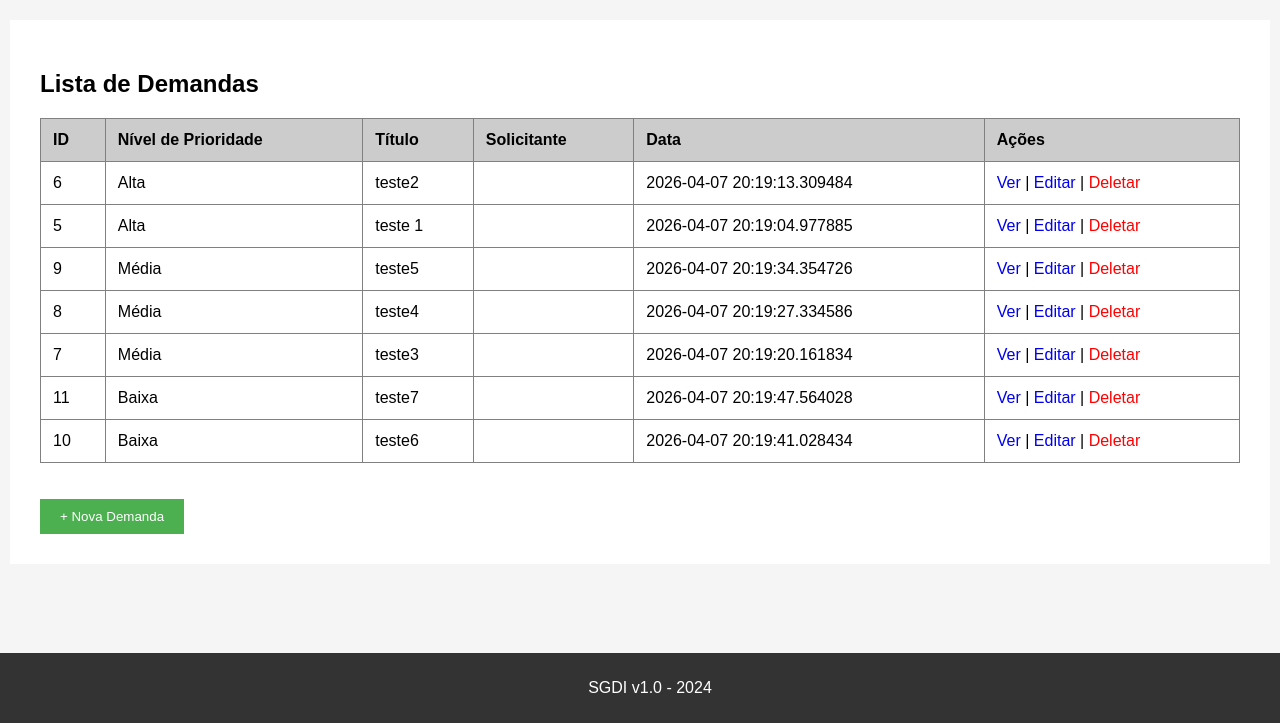
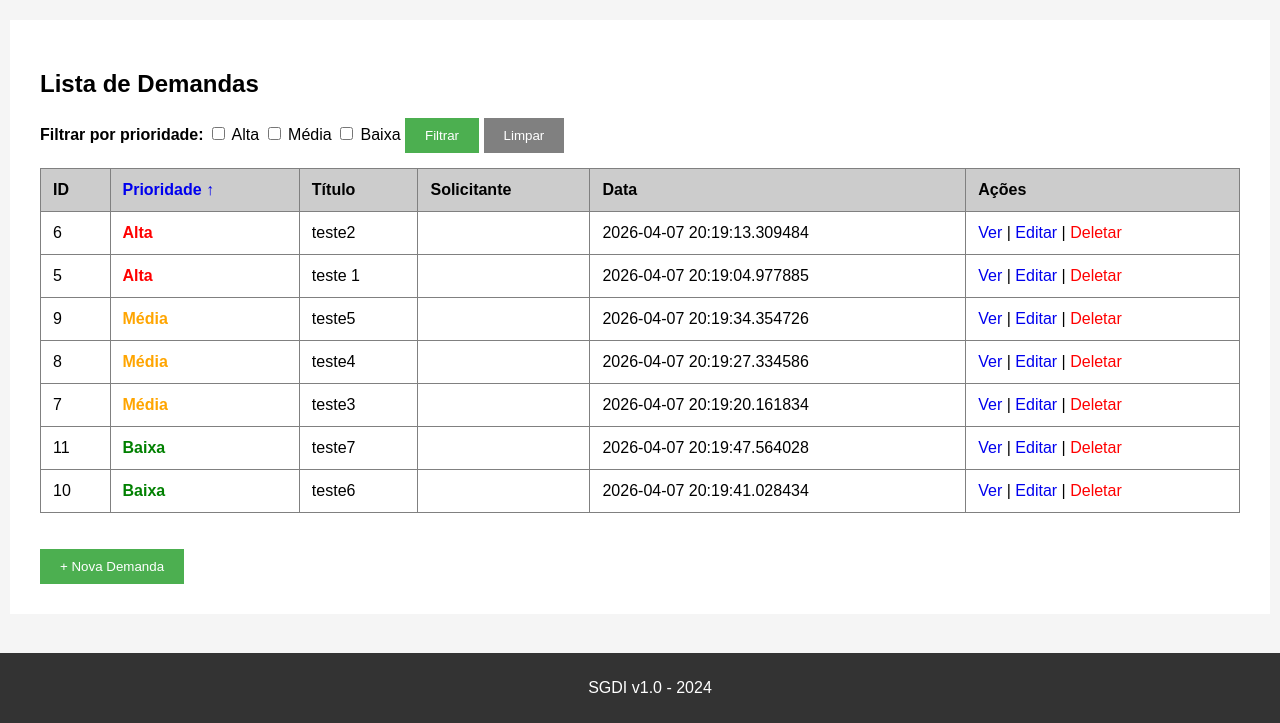
Before and after one commit to jeanlucas11/Projeto-Equipe-Cao, a Flask app: page / in a window 1280 px wide. Shown: the part 77-800 px from the top of the page. Run offline with Flask 3, Linux system fonts and the light colour scheme; data comes from the database, SQL or seed files in the repository; both versions use the stored data as it was after the commit.

Commit message:
feat: filtro múltiplo por prioridade e ordenação na listagem de demandas
- Implementado filtro por múltiplas prioridades utilizando checkbox
- Adicionado suporte a seleção combinada (Alta, Média, Baixa)
- Criado botão para limpar filtros e exibir todas as demandas
- Implementada ordenação por prioridade com alternância (asc/desc)
- Adicionada indicação visual de ordenação (↑ ↓)
- Mantido estado do filtro ao ordenar
- Tratamento de inconsistências nos dados de prioridade (lowercase)
- Melhorada usabilidade do filtro (remoção do select múltiplo)

```diff
--- a/app.py
+++ b/app.py
@@ -14,13 +14,55 @@ def get_db():
 
 @app.route('/')
 def index():
-    conn = sqlite3.connect('demandas.db')
+    # pega múltiplas prioridades selecionadas (checkbox)
+    prioridades = request.args.getlist('prioridade[]')
+
+    # pega tipo de ordenação (asc ou desc)
+    ordem = request.args.get('ordem', 'asc')
+
+    # normaliza (evita erro com Alta / alta / ALTA)
+    prioridades = [p.lower() for p in prioridades]
+
+    conn = get_db()
     cursor = conn.cursor()
-    demandas = cursor.execute(
-        'SELECT * FROM demandas ORDER BY CASE nivel_prioridade WHEN "Alta" THEN 1 WHEN "Média" THEN 2 WHEN "Baixa" THEN 3 END, data_criacao DESC'
-    ).fetchall()
+
+    # query base
+    query = "SELECT * FROM demandas"
+    params = []
+
+    # filtro por múltiplas prioridades
+    if prioridades:
+        placeholders = ','.join(['?'] * len(prioridades))
+        query += f' WHERE LOWER(nivel_prioridade) IN ({placeholders})'
+        params.extend(prioridades)
+
+    # define ordem correta (Alta → Média → Baixa)
+    order_clause = '''
+        CASE
+            WHEN LOWER(nivel_prioridade) = "alta" THEN 1
+            WHEN LOWER(nivel_prioridade) IN ("média","media") THEN 2
+            WHEN LOWER(nivel_prioridade) = "baixa" THEN 3
+            ELSE 4
+        END
+    '''
+
+    # aplica ordenação
+    if ordem == 'desc':
+        query += f' ORDER BY {order_clause} DESC, data_criacao DESC'
+    else:
+        query += f' ORDER BY {order_clause} ASC, data_criacao DESC'
+
+    # executa a query
+    demandas = cursor.execute(query, params).fetchall()
+
     conn.close()
-    return render_template('index.html', demandas=demandas)
+
+    return render_template(
+        'index.html',
+        demandas=demandas,
+        prioridades_selecionadas=request.args.getlist('prioridade[]'),
+        ordem=ordem
+    )
 
 
 @app.route('/nova_demanda', methods=['GET', 'POST'])
@@ -31,24 +73,33 @@ def nova_demanda():
         solicitante = request.form['solicitante']
         prioridade = request.form.get('prioridade')
 
+        # padroniza prioridade
+        if prioridade:
+            prioridade = prioridade.capitalize()
 
-        conn = sqlite3.connect('demandas.db')
+        conn = get_db()
         cursor = conn.cursor()
 
         cursor.execute(
-            f"INSERT INTO demandas (titulo, descricao, solicitante, data_criacao, nivel_prioridade) VALUES ('{titulo}', '{descricao}', '{solicitante}', '{datetime.now()}', '{prioridade}')")
+            '''
+            INSERT INTO demandas (titulo, descricao, solicitante, data_criacao, nivel_prioridade)
+            VALUES (?, ?, ?, ?, ?)
+            ''',
+            (titulo, descricao, solicitante, datetime.now(), prioridade)
+        )
+
         conn.commit()
         conn.close()
 
-        flash('Salvo!')
-        return redirect('/')
+        flash('Demanda salva!')
+        return redirect(url_for('index'))
 
     return render_template('nova_demanda.html')
 
 
-@app.route('/editar/<id>', methods=['GET', 'POST'])
+@app.route('/editar/<int:id>', methods=['GET', 'POST'])
 def editar(id):
-    conn = sqlite3.connect('demandas.db')
+    conn = get_db()
     cursor = conn.cursor()
 
     if request.method == 'POST':
@@ -57,71 +108,82 @@ def editar(id):
         solicitante = request.form['solicitante']
         prioridade = request.form.get('prioridade')
 
+        if prioridade:
+            prioridade = prioridade.capitalize()
+
         cursor.execute(
-            f"UPDATE demandas SET titulo='{titulo}', descricao='{descricao}', solicitante='{solicitante}', nivel_prioridade='{prioridade}' WHERE id={id}")
+            '''
+            UPDATE demandas
+            SET titulo=?, descricao=?, solicitante=?, nivel_prioridade=?
+            WHERE id=?
+            ''',
+            (titulo, descricao, solicitante, prioridade, id)
+        )
+
         conn.commit()
         conn.close()
-        return redirect('/')
+        return redirect(url_for('index'))
 
-    demanda = cursor.execute(f'SELECT * FROM demandas WHERE id={id}').fetchone()
+    demanda = cursor.execute(
+        'SELECT * FROM demandas WHERE id=?', (id,)
+    ).fetchone()
+
     conn.close()
     return render_template('editar.html', demanda=demanda)
 
 
-@app.route('/deletar/<id>')
+@app.route('/deletar/<int:id>')
 def deletar(id):
-    conn = sqlite3.connect('demandas.db')
+    conn = get_db()
     cursor = conn.cursor()
-    cursor.execute(f'DELETE FROM demandas WHERE id={id}')
+
+    cursor.execute('DELETE FROM demandas WHERE id=?', (id,))
     conn.commit()
     conn.close()
+
     flash('Deletado!')
-    return redirect('/')
+    return redirect(url_for('index'))
 
 
-@app.route('/buscar')
-def buscar():
-    termo = request.args.get('q')
-    conn = sqlite3.connect('demandas.db')
+@app.route('/detalhes/<int:id>')
+def detalhes(id):
+    conn = get_db()
     cursor = conn.cursor()
-    resultados = cursor.execute(f"SELECT * FROM demandas WHERE titulo LIKE '%{termo}%'").fetchall()
-    conn.close()
-    return render_template('index.html', demandas=resultados)
 
+    demanda = cursor.execute(
+        'SELECT * FROM demandas WHERE id=?', (id,)
+    ).fetchone()
 
-# @app.route('/admin')
-# def admin():
-#     return 'Área administrativa'
+    comentarios = cursor.execute(
+        'SELECT * FROM comentarios WHERE demanda_id=?',
+        (id,)
+    ).fetchall()
 
-@app.route('/detalhes/<id>')
-def detalhes(id):
-    conn = sqlite3.connect('demandas.db')
-    cursor = conn.cursor()
-    demanda = cursor.execute(f'SELECT * FROM demandas WHERE id={id}').fetchone()
-
-    comentarios = cursor.execute(f'SELECT * FROM comentarios WHERE demanda_id={id}').fetchall()
     conn.close()
 
     return render_template('detalhes.html', demanda=demanda, comentarios=comentarios)
 
 
-@app.route('/adicionar_comentario/<demanda_id>', methods=['POST'])
+@app.route('/adicionar_comentario/<int:demanda_id>', methods=['POST'])
 def adicionar_comentario(demanda_id):
     comentario = request.form['comentario']
     autor = request.form['autor']
 
-    conn = sqlite3.connect('demandas.db')
+    conn = get_db()
     cursor = conn.cursor()
+
     cursor.execute(
-        f"INSERT INTO comentarios (demanda_id, comentario, autor, data) VALUES ({demanda_id}, '{comentario}', '{autor}', '{datetime.now()}')")
+        '''
+        INSERT INTO comentarios (demanda_id, comentario, autor, data)
+        VALUES (?, ?, ?, ?)
+        ''',
+        (demanda_id, comentario, autor, datetime.now())
+    )
+
     conn.commit()
     conn.close()
 
-    return redirect(f'/detalhes/{demanda_id}')
-
-
-def calcular_prazo(data_inicio):
-    return "30 dias"
+    return redirect(url_for('detalhes', id=demanda_id))
 
 
 if __name__ == '__main__':
--- a/templates/index.html
+++ b/templates/index.html
@@ -3,40 +3,79 @@
 {% block content %}
 <h2>Lista de Demandas</h2>
 
+<form method="get" action="/" style="margin-bottom: 15px;">
+    <label><strong>Filtrar por prioridade:</strong></label>
+
+    <label>
+        <input type="checkbox" name="prioridade[]" value="Alta"
+        {% if 'Alta' in prioridades_selecionadas %}checked{% endif %}>
+        Alta
+    </label>
+
+    <label>
+        <input type="checkbox" name="prioridade[]" value="Média"
+        {% if 'Média' in prioridades_selecionadas %}checked{% endif %}>
+        Média
+    </label>
+
+    <label>
+        <input type="checkbox" name="prioridade[]" value="Baixa"
+        {% if 'Baixa' in prioridades_selecionadas %}checked{% endif %}>
+        Baixa
+    </label>
+
+    <input type="hidden" name="ordem" value="{{ ordem }}">
+
+    <button type="submit">Filtrar</button>
+    <a href="/"><button type="button">Limpar</button></a>
+</form>
 
 <table border="1" cellpadding="10" cellspacing="0" width="100%">
     <thead>
         <tr bgcolor="#cccccc">
             <th>ID</th>
-            <th>Nível de Prioridade</th>
+            <th>
+                <a href="/?{% for p in prioridades_selecionadas %}prioridade[]={{p}}&{% endfor %}ordem={% if ordem == 'asc' %}desc{% else %}asc{% endif %}">
+                    Prioridade {% if ordem == 'asc' %}↑{% else %}↓{% endif %}
+                </a>
+            </th>
             <th>Título</th>
             <th>Solicitante</th>
             <th>Data</th>
             <th>Ações</th>
         </tr>
     </thead>
+
     <tbody>
         {% for demanda in demandas %}
         <tr>
-            <td>{{ demanda[0] }}</td>
-            <td>{{ demanda[5] }}</td>
-            <td>{{ demanda[1] }}</td>
-            <td>{{ demanda[3] }}</td>
-            <td>{{ demanda[4] }}</td>
+            <td>{{ demanda['id'] }}</td>
             <td>
-                <a href="/detalhes/{{ demanda[0] }}">Ver</a>
-                |
-                <a href="/editar/{{ demanda[0] }}">Editar</a>
-                |
-                <a href="/deletar/{{ demanda[0] }}" style="color:red;">Deletar</a>
+                {% if demanda['nivel_prioridade']|lower == 'alta' %}
+                    <span style="color:red; font-weight:bold;">Alta</span>
+                {% elif demanda['nivel_prioridade']|lower in ['média','media'] %}
+                    <span style="color:orange; font-weight:bold;">Média</span>
+                {% else %}
+                    <span style="color:green; font-weight:bold;">Baixa</span>
+                {% endif %}
+            </td>
+            <td>{{ demanda['titulo'] }}</td>
+            <td>{{ demanda['solicitante'] }}</td>
+            <td>{{ demanda['data_criacao'] }}</td>
+            <td>
+                <a href="/detalhes/{{ demanda['id'] }}">Ver</a> |
+                <a href="/editar/{{ demanda['id'] }}">Editar</a> |
+                <a href="/deletar/{{ demanda['id'] }}" style="color:red;">Deletar</a>
             </td>
         </tr>
         {% endfor %}
     </tbody>
 </table>
 
+<br><br>
 
-<br><br>
-<a href="/nova_demanda"><button>+ Nova Demanda</button></a>
+<a href="/nova_demanda">
+    <button>+ Nova Demanda</button>
+</a>
 
 {% endblock %}
```
Also changed, not shown: README.md, demandas.db.
